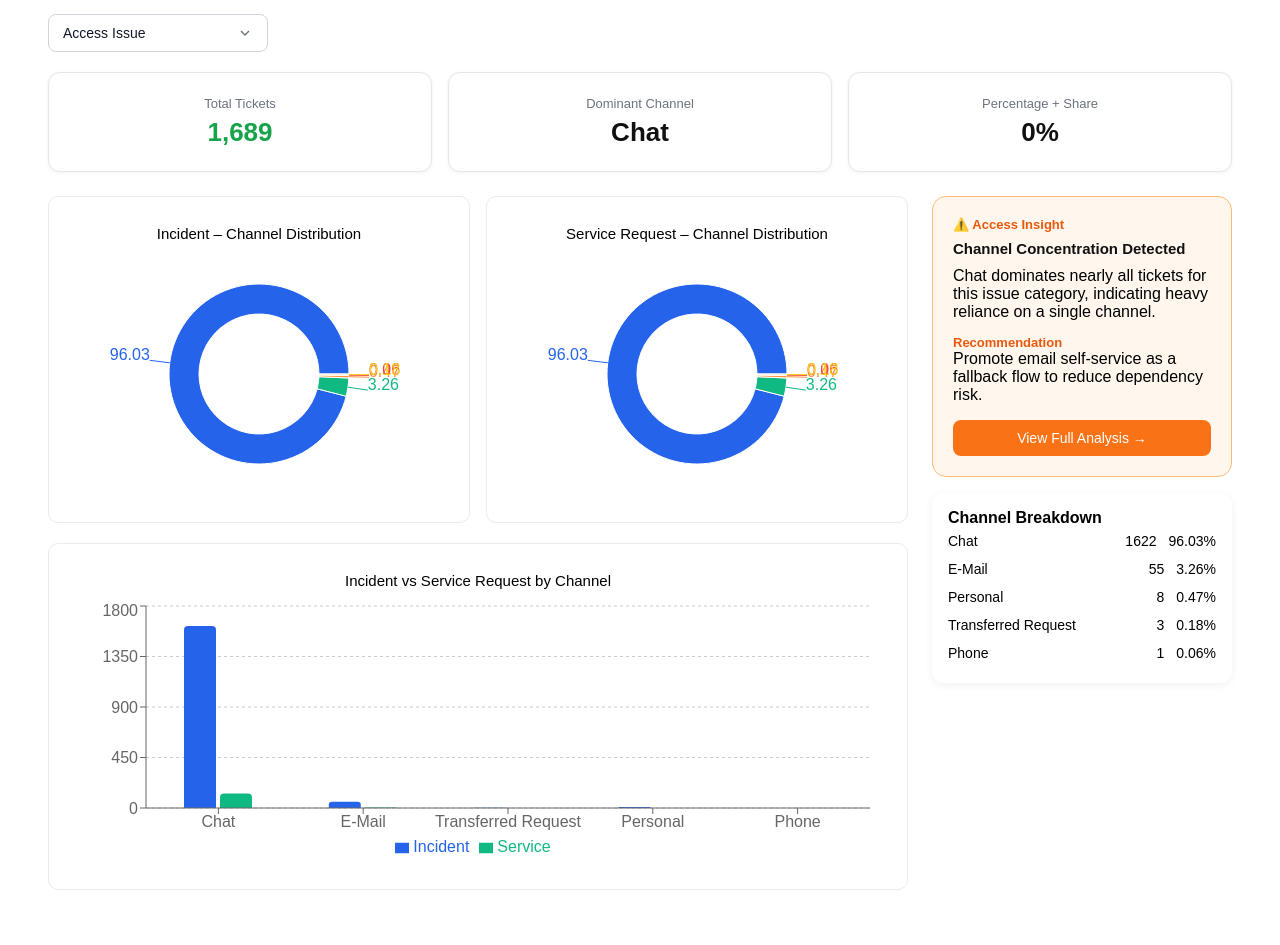
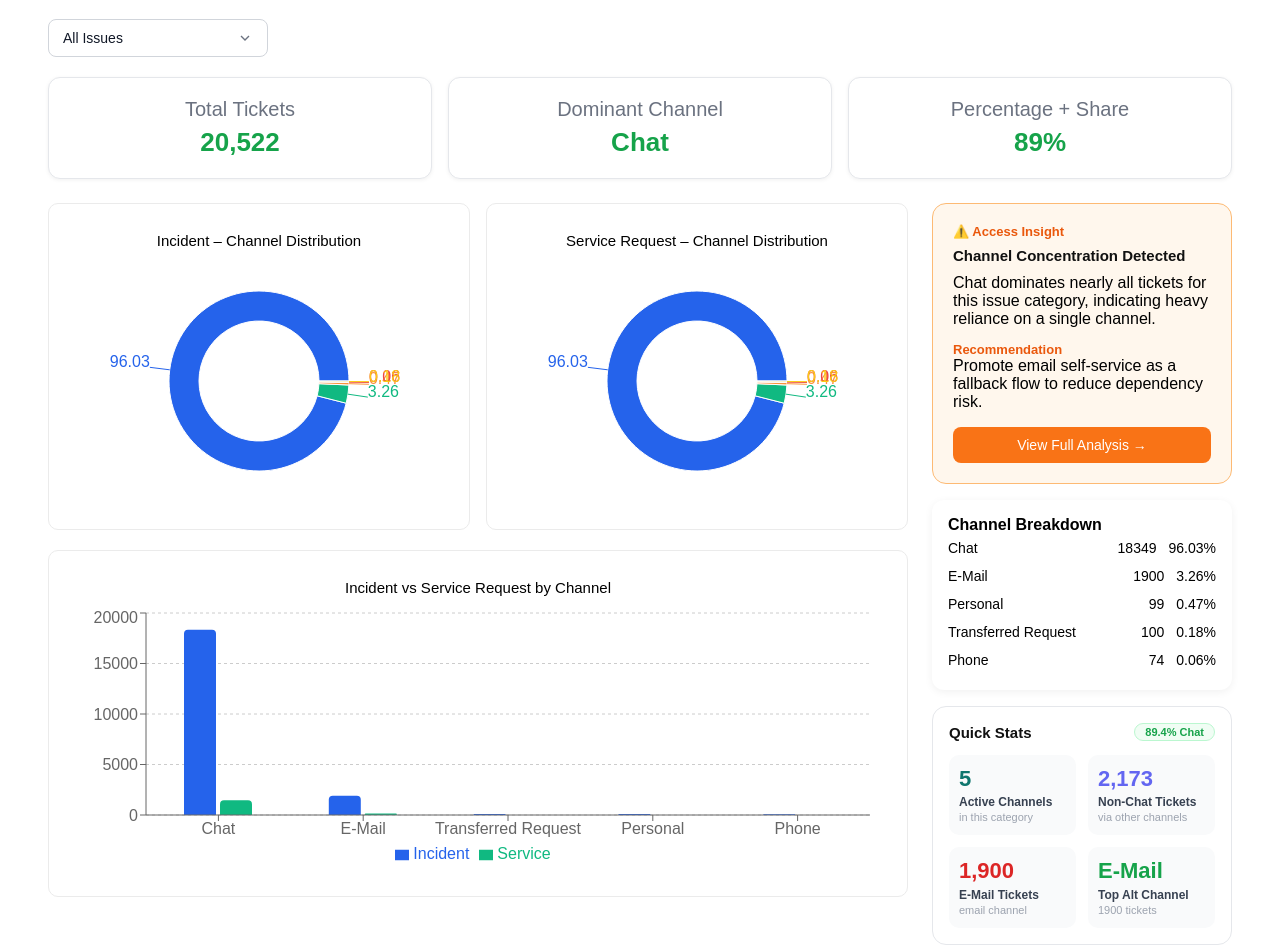
Before and after one commit to VaradNaldurgkar/AMS_Ticket_Forecasting, a React app in the folder Frontend/: page /bifurcation in a window 1280 px wide. Shown: the part 130-1075 px from the top of the page. Built offline with nearby package versions, Linux system fonts and the light colour scheme; the HTML template or start-up script is replaced by a standard one.

Commit message:
made changes in call code bifurcation

```diff
--- /dev/null
+++ b/Frontend/src/features/Call_code_page/components/QuickStats.jsx
@@ -0,0 +1,77 @@
+import "../css/QuickStats.css";
+
+export default function QuickStats({ data, totalTickets }) {
+  const channelCount = [...new Set(data.map(d => d.callCode))].length;
+
+  const chatCount = data
+    .filter(d => d.callCode === "Chat")
+    .reduce((s, d) => s + d.count, 0);
+
+  const nonChatCount = totalTickets - chatCount;
+
+  const dominanceScore = totalTickets > 0
+    ? ((chatCount / totalTickets) * 100).toFixed(1)
+    : 0;
+
+  // Derived from data — top non-chat channel
+  const nonChatChannels = data
+    .filter(d => d.callCode !== "Chat")
+    .sort((a, b) => b.count - a.count);
+
+  const topAltChannel = nonChatChannels[0]?.callCode || "N/A";
+  const topAltCount = nonChatChannels[0]?.count || 0;
+
+  const emailCount = data
+    .filter(d => d.callCode === "E-Mail")
+    .reduce((s, d) => s + d.count, 0);
+
+  const phoneCount = data
+    .filter(d => d.callCode === "Phone")
+    .reduce((s, d) => s + d.count, 0);
+
+  const stats = [
+    {
+      label: "Active Channels",
+      value: channelCount,
+      sub: "in this category",
+      color: "#0f766e",
+    },
+    {
+      label: "Non-Chat Tickets",
+      value: nonChatCount.toLocaleString(),
+      sub: "via other channels",
+      color: "#6366f1",
+    },
+    {
+      label: "E-Mail Tickets",
+      value: emailCount.toLocaleString(),
+      sub: "email channel",
+      color: "#dc2626",
+    },
+    {
+      label: "Top Alt Channel",
+      value: topAltChannel,
+      sub: `${topAltCount} tickets`,
+      color: "#16a34a",
+    },
+  ];
+
+  return (
+    <div className="qs-card">
+      <div className="qs-header">
+        <span className="qs-title">Quick Stats</span>
+        <span className="qs-badge">{dominanceScore}% Chat</span>
+      </div>
+
+      <div className="qs-grid">
+        {stats.map((s, i) => (
+          <div className="qs-item" key={i}>
+            <div className="qs-value" style={{ color: s.color }}>{s.value}</div>
+            <div className="qs-label">{s.label}</div>
+            <div className="qs-sub">{s.sub}</div>
+          </div>
+        ))}
+      </div>
+    </div>
+  );
+}
--- a/Frontend/src/features/Call_code_page/css/CallCodeBifurcation.css
+++ b/Frontend/src/features/Call_code_page/css/CallCodeBifurcation.css
@@ -7,7 +7,7 @@
 }
 
 .ccb-title {
-  font-size: 22px;
+  font-size: 26px;
   font-weight: 700;
   margin: 0 0 14px;
   color: #111;
--- a/Frontend/src/features/Call_code_page/css/KPICard.css
+++ b/Frontend/src/features/Call_code_page/css/KPICard.css
@@ -23,9 +23,9 @@
 }
 
 .ccb-kpi-label {
-  font-size: 13px;
+  font-size: 20px;
   color: #6b7280;
-  font-weight: 400;
+  font-weight: 500;
   margin-bottom: 2px;
 }
 
@@ -33,7 +33,7 @@
   font-size: 26px;
   font-weight: 700;
   line-height: 1.2;
-  color: #111;
+  color: #16a34a;
 }
 
 .kpi-green {
@@ -41,7 +41,7 @@
 }
 
 .kpi-dark {
-  color: #111;
+  color: #16a34a;
 }
 
 .kpi-red {
--- /dev/null
+++ b/Frontend/src/features/Call_code_page/css/QuickStats.css
@@ -0,0 +1,62 @@
+.qs-card {
+  background: #fff;
+  border: 1px solid #e5e7eb;
+  border-radius: 14px;
+  padding: 16px;
+}
+
+.qs-header {
+  display: flex;
+  align-items: center;
+  justify-content: space-between;
+  margin-bottom: 14px;
+}
+
+.qs-title {
+  font-size: 15px;
+  font-weight: 700;
+  color: #111;
+}
+
+.qs-badge {
+  font-size: 11px;
+  font-weight: 600;
+  background: #f0fdf4;
+  color: #16a34a;
+  border: 1px solid #bbf7d0;
+  border-radius: 20px;
+  padding: 2px 10px;
+}
+
+.qs-grid {
+  display: grid;
+  grid-template-columns: 1fr 1fr;
+  gap: 12px;
+}
+
+.qs-item {
+  background: #f9fafb;
+  border-radius: 10px;
+  padding: 12px 10px;
+  display: flex;
+  flex-direction: column;
+  gap: 2px;
+}
+
+.qs-value {
+  font-size: 22px;
+  font-weight: 700;
+  line-height: 1.1;
+}
+
+.qs-label {
+  font-size: 12px;
+  font-weight: 600;
+  color: #374151;
+  margin-top: 2px;
+}
+
+.qs-sub {
+  font-size: 11px;
+  color: #9ca3af;
+}
--- a/Frontend/src/features/Call_code_page/pages/CallCodeBifurcation.jsx
+++ b/Frontend/src/features/Call_code_page/pages/CallCodeBifurcation.jsx
@@ -5,15 +5,16 @@ import CallCodePieChart from "../components/piechart";
 import CallCodeBarChart from "../components/barchart";
 import InsightCard from "../components/InsightCard";
 import ChannelBreakdown from "../components/ChannelBreakdown";
+import QuickStats from "../components/QuickStats";
 import "../css/CallCodeBifurcation.css";
 
 export default function CallCodeBifurcation() {
-  const categories = [...new Set(callCodeData.map(d => d.category))];
-  const [selectedCategory, setSelectedCategory] = useState(categories[0]);
+  const ALL_OPTION = "All Issues";
+  const categories = [ALL_OPTION, ...new Set(callCodeData.map(d => d.category))];
+  const [selectedCategory, setSelectedCategory] = useState(ALL_OPTION);
   const [dropdownOpen, setDropdownOpen] = useState(false);
   const dropdownRef = useRef(null);
 
-  // Close dropdown when clicking outside
   useEffect(() => {
     function handleClickOutside(e) {
       if (dropdownRef.current && !dropdownRef.current.contains(e.target)) {
@@ -24,19 +25,38 @@ export default function CallCodeBifurcation() {
     return () => document.removeEventListener("mousedown", handleClickOutside);
   }, []);
 
-  const filteredData = callCodeData.filter(d => d.category === selectedCategory);
+  // When "All Issues" is selected, aggregate counts across all categories by callCode
+  const filteredData =
+    selectedCategory === ALL_OPTION
+      ? Object.values(
+          callCodeData.reduce((acc, d) => {
+            if (!acc[d.callCode]) {
+              acc[d.callCode] = { ...d, category: ALL_OPTION };
+            } else {
+              acc[d.callCode].count += d.count;
+            }
+            return acc;
+          }, {})
+        )
+      : callCodeData.filter(d => d.category === selectedCategory);
   const totalTickets = filteredData.reduce((s, d) => s + d.count, 0);
 
+  // Fixed: d.callCode instead of d.channel
   const chatCount = filteredData
-    .filter(d => d.channel === "Chat")
+    .filter(d => d.callCode === "Chat")
     .reduce((s, d) => s + d.count, 0);
   const chatShare = totalTickets > 0 ? Math.round((chatCount / totalTickets) * 100) : 0;
+
+  // Dynamic dominant channel instead of hardcoded "Chat"
+  const dominantChannel = filteredData.reduce(
+    (max, d) => (d.count > max.count ? d : max),
+    filteredData[0]
+  )?.callCode || "Chat";
 
   return (
     <div className="ccb-page">
       <h1 className="ccb-title">Call Code Bifurcation</h1>
 
-      {/* CUSTOM DROPDOWN */}
       <div className="ccb-dropdown" ref={dropdownRef}>
         <button
           className="ccb-dropdown-trigger"
@@ -72,7 +92,7 @@ export default function CallCodeBifurcation() {
 
       <KPICard
         total={totalTickets}
-        dominantChannel="Chat"
+        dominantChannel={dominantChannel}
         percentage={chatShare}
       />
 
@@ -105,6 +125,7 @@ export default function CallCodeBifurcation() {
             recommendation="Promote email self-service as a fallback flow to reduce dependency risk."
           />
           <ChannelBreakdown data={filteredData} />
+          <QuickStats data={filteredData} totalTickets={totalTickets} />
         </div>
       </div>
     </div>
```
